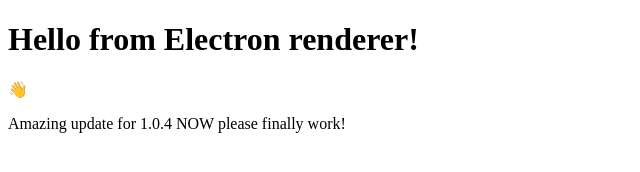
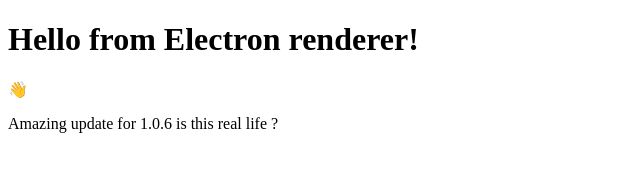
Before and after one commit to Rikthus/my-electron-app, an Electron app: page index.html in a window 800 px wide. Shown: the full height of the page, 0-640 px from the left. Drawn offline with Linux system fonts and the light colour scheme.

Commit message:
dsgdshgfdfgjgfdgjhwrt

```diff
--- a/index.html
+++ b/index.html
@@ -15,7 +15,7 @@
   <body>
     <h1>Hello from Electron renderer!</h1>
     <p>👋</p>
-    <p>Amazing update for 1.0.4 NOW  please finally work!</p>
+    <p>Amazing update for 1.0.6 is this real life ?</p>
     <p id="info"></p>
   </body>
   <script src="./renderer.js"></script>
--- a/package.json
+++ b/package.json
@@ -1,6 +1,6 @@
 {
   "name": "my-electron-app",
-  "version": "1.0.5",
+  "version": "1.0.6",
   "description": "test app",
   "main": "main.js",
   "scripts": {
```
